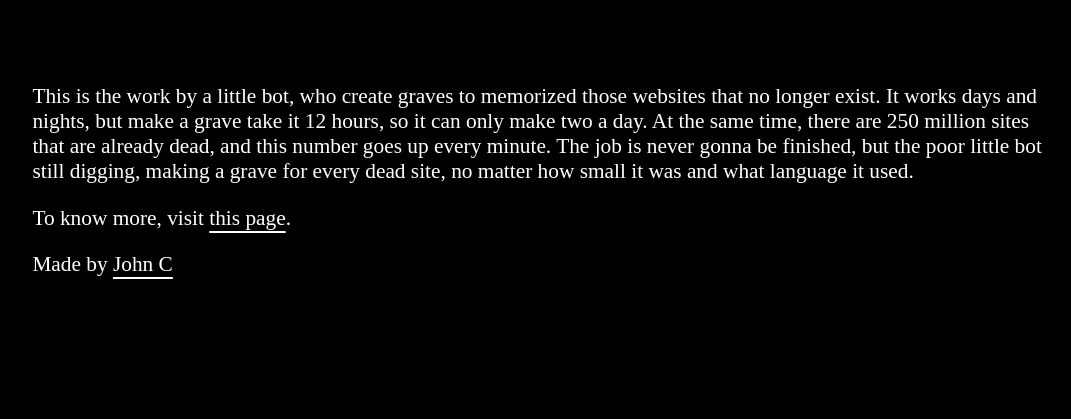
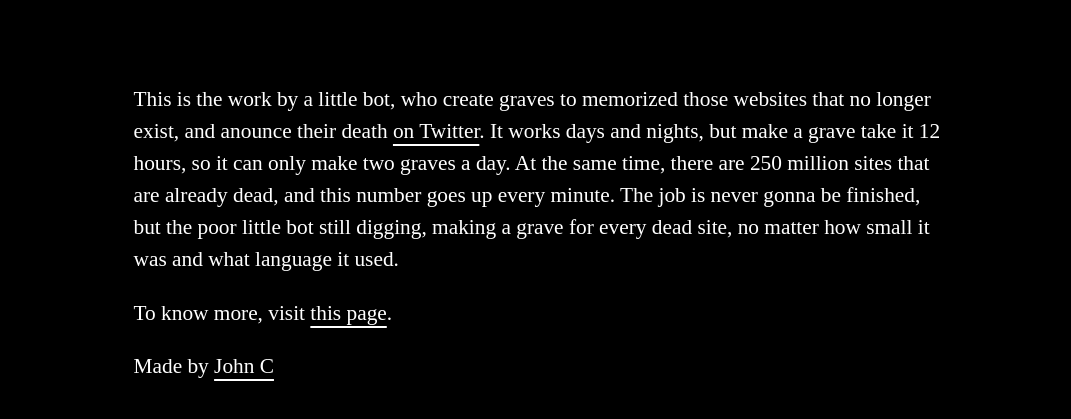
Before and after one commit to Real-John-Cheung/Graveyard, a plain HTML site: page about.html in a window 1280 px wide. Shown: the part 195-614 px from the top of the page, without its empty margins (102-1173 px from the left). Drawn offline with Linux system fonts and the light colour scheme; a web font is replaced by a local one.

Commit message:
adjust order

```diff
--- a/about.html
+++ b/about.html
@@ -63,14 +63,16 @@
     </div>
     <div class="wrapper">
         <div id="main">
-            <p style="font-family: 'Syne Mono'">This is the work by a little bot, who create graves to memorized those
-                websites that no longer exist. It works days and nights, but make a grave take it 12 hours, so it can
-                only make two a day. At the same time, there are 250 million sites that are already dead, and this
-                number goes up every minute. The job is never gonna be finished, but the poor little bot still digging,
-                making a grave for every dead site, no matter how small it was and what language it used.</p>
-            <p>To know more, visit <a href="https://johncheung.feedia.co/works-internet-graveyard" ,
-                    target="_blank">this page</a>.</p>
-            <p>Made by <a href="https://johncheung.feedia.co">John C</a></p>
+            <div style="max-width: 80%;margin: auto;line-height: 1.5;">
+                <p style="font-family: 'Syne Mono';">This is the work by a little bot, who create graves to memorized those
+                    websites that no longer exist, and anounce their death <a href="https://twitter.com/GraveDiggingBot" target="_blank">on Twitter</a>. It works days and nights, but make a grave take it 12 hours, so it can
+                    only make two graves a day. At the same time, there are 250 million sites that are already dead, and this
+                    number goes up every minute. The job is never gonna be finished, but the poor little bot still digging,
+                    making a grave for every dead site, no matter how small it was and what language it used.</p>
+                <p>To know more, visit <a href="https://johncheung.feedia.co/works-internet-graveyard" ,
+                        target="_blank">this page</a>.</p>
+                <p>Made by <a href="https://johncheung.feedia.co" target="_blank">John C</a></p>
+            </div>
         </div>
     </div>
 
```
Also changed, not shown: index.html (+1 -1 lines), js/main.js (+6 -4 lines).
